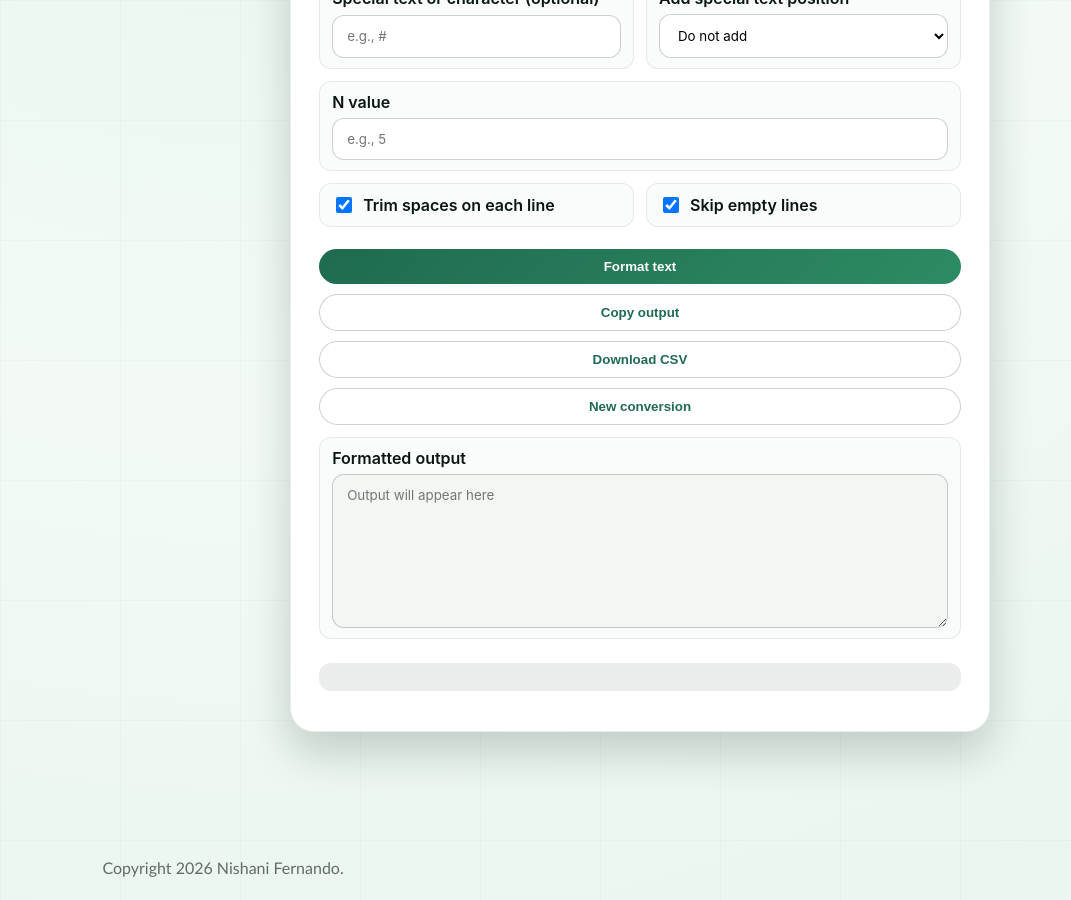
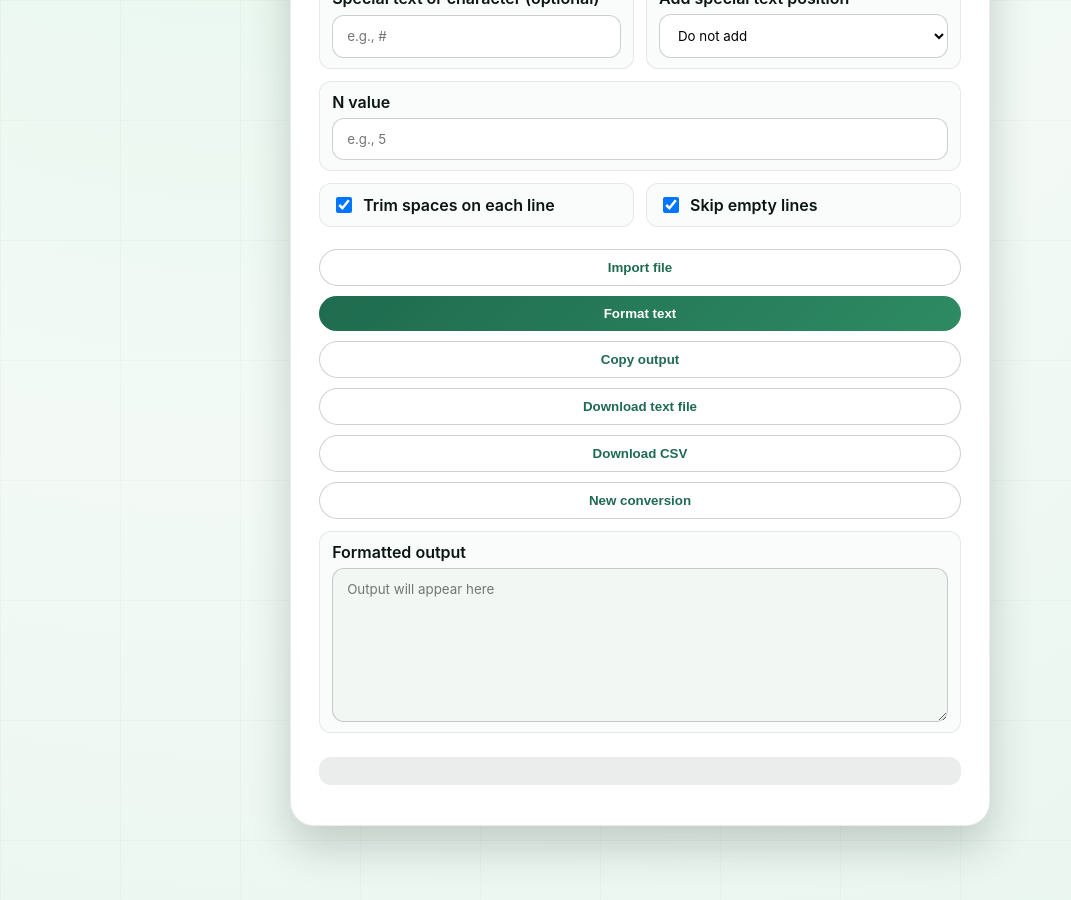
Before and after one commit to nishanif/nishanif.github.io, a Jekyll site: the page built from tools/reference_code_generator.html, in a window 1280 px wide and 900 px high, scrolled down 804 px. Shown: the whole window, without its empty margins (0-1071 px from the left). Built offline with Jekyll 4.4.1, drawn with Linux system fonts in a browser that asks for light colours; some of the changed lines change nothing that is shown.

Commit message:
Add file import and text export to reference code generator

```diff
--- a/tools/reference_code_generator.html
+++ b/tools/reference_code_generator.html
@@ -102,8 +102,11 @@ permalink: /tools/text-format-converter/
         </div>
 
         <div class="form-actions">
+            <input id="sourceFileInput" type="file" accept=".txt,.csv,.json,.md,.log,text/*" hidden>
+            <button id="importFile" type="button" class="secondary">Import file</button>
             <button id="formatText" type="button">Format text</button>
             <button id="copyOutput" type="button" class="secondary">Copy output</button>
+            <button id="downloadOutputFile" type="button" class="secondary">Download text file</button>
             <button id="downloadCsv" type="button" class="secondary">Download CSV</button>
             <button id="resetFormatter" type="button" class="secondary">New conversion</button>
         </div>
--- a/tools/text-format-converter.js
+++ b/tools/text-format-converter.js
@@ -11,8 +11,11 @@ const specialNWrap = document.getElementById("specialNWrap");
 const specialNValueInput = document.getElementById("specialNValue");
 const trimLinesInput = document.getElementById("trimLines");
 const skipEmptyInput = document.getElementById("skipEmpty");
+const sourceFileInput = document.getElementById("sourceFileInput");
+const importFileButton = document.getElementById("importFile");
 const formatButton = document.getElementById("formatText");
 const copyButton = document.getElementById("copyOutput");
+const downloadOutputFileButton = document.getElementById("downloadOutputFile");
 const downloadCsvButton = document.getElementById("downloadCsv");
 const resetButton = document.getElementById("resetFormatter");
 const outputText = document.getElementById("formattedOutput");
@@ -20,6 +23,7 @@ const statusBox = document.getElementById("formatStatus");
 const lengthSummary = document.getElementById("lengthSummary");
 
 const MAX_OUTPUT_LENGTH = 256;
+let importedSourceFileName = "";
 
 function setStatus(message) {
     statusBox.textContent = message;
@@ -27,6 +31,20 @@ function setStatus(message) {
 
 function setLengthSummary(message) {
     lengthSummary.textContent = message;
+}
+
+function getDefaultOutputFileName() {
+    if (!importedSourceFileName) {
+        return "formatted-output.txt";
+    }
+
+    const extensionIndex = importedSourceFileName.lastIndexOf(".");
+    if (extensionIndex <= 0) {
+        return `${importedSourceFileName}-formatted.txt`;
+    }
+
+    const baseName = importedSourceFileName.slice(0, extensionIndex);
+    return `${baseName}-formatted.txt`;
 }
 
 function decodeEscapes(value) {
@@ -419,6 +437,48 @@ async function copyOutput() {
     }
 }
 
+function openSourceFilePicker() {
+    sourceFileInput.click();
+}
+
+async function importSourceFile() {
+    const [file] = sourceFileInput.files || [];
+    if (!file) {
+        return;
+    }
+
+    try {
+        const fileText = await file.text();
+        sourceTextInput.value = fileText;
+        importedSourceFileName = file.name;
+        setStatus(`Imported ${file.name}. Set your options and click "Format text".`);
+        setLengthSummary("");
+        sourceTextInput.focus();
+    } catch (error) {
+        setStatus("File import failed. Please try another file.");
+    } finally {
+        sourceFileInput.value = "";
+    }
+}
+
+function downloadOutputFile() {
+    if (!outputText.value) {
+        setStatus("Nothing to download yet.");
+        return;
+    }
+
+    const blob = new Blob([outputText.value], { type: "text/plain;charset=utf-8;" });
+    const url = URL.createObjectURL(blob);
+    const link = document.createElement("a");
+    link.href = url;
+    link.download = getDefaultOutputFileName();
+    document.body.appendChild(link);
+    link.click();
+    document.body.removeChild(link);
+    URL.revokeObjectURL(url);
+    setStatus(`Text file downloaded as ${link.download}.`);
+}
+
 function escapeCsvCell(value) {
     return `"${value.replace(/"/g, "\"\"")}"`;
 }
@@ -450,6 +510,8 @@ function downloadCsv() {
 
 function resetForm() {
     sourceTextInput.value = "";
+    sourceFileInput.value = "";
+    importedSourceFileName = "";
     formatModeSelect.value = "line";
     lineLengthInput.value = "";
     textCasePatternSelect.value = "none";
@@ -467,8 +529,11 @@ function resetForm() {
     sourceTextInput.focus();
 }
 
+importFileButton.addEventListener("click", openSourceFilePicker);
+sourceFileInput.addEventListener("change", importSourceFile);
 formatButton.addEventListener("click", formatText);
 copyButton.addEventListener("click", copyOutput);
+downloadOutputFileButton.addEventListener("click", downloadOutputFile);
 downloadCsvButton.addEventListener("click", downloadCsv);
 resetButton.addEventListener("click", resetForm);
 
```
